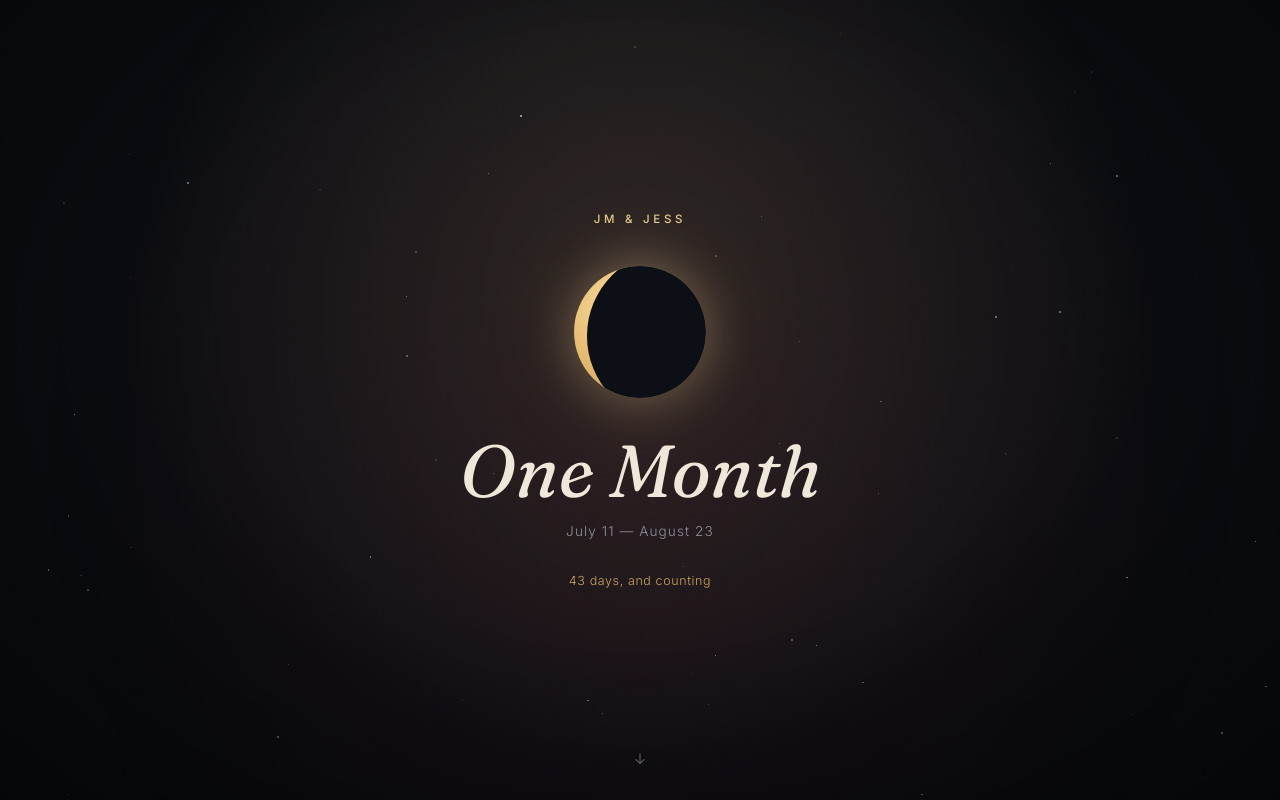
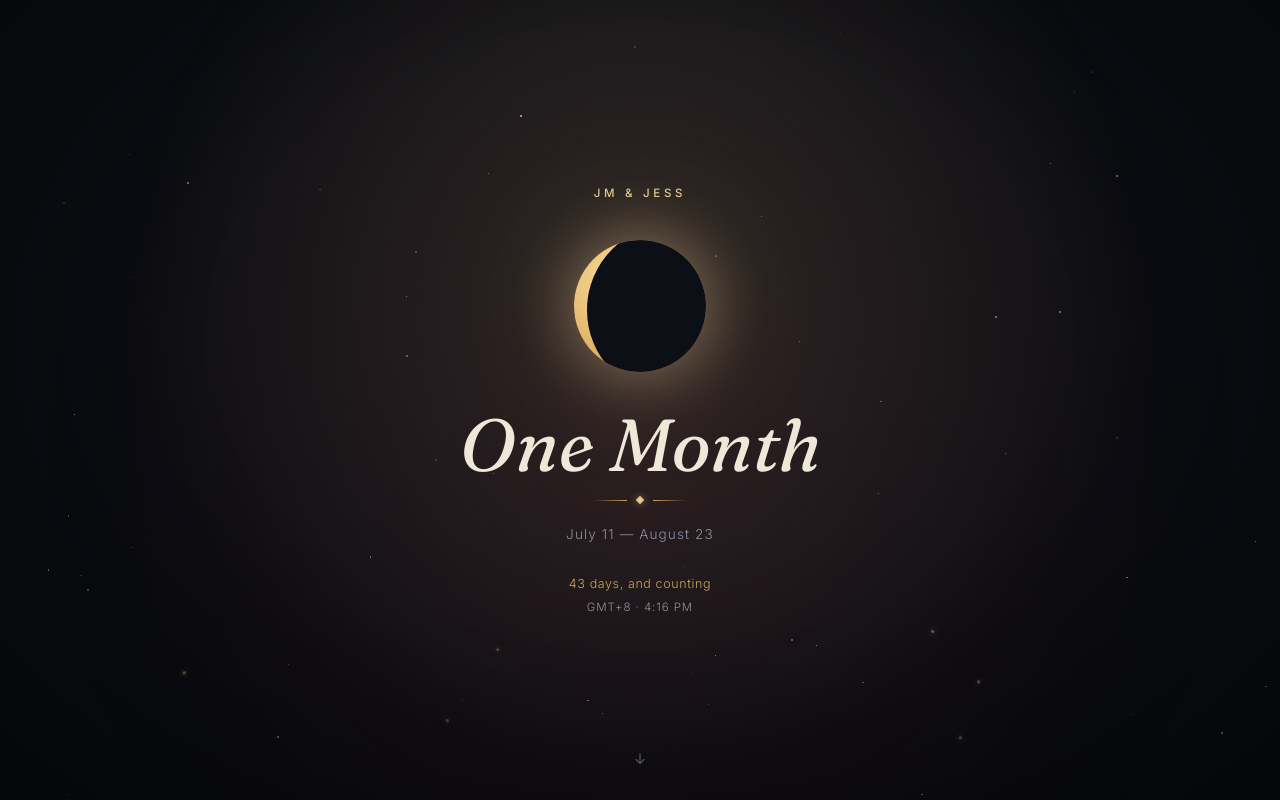
Before and after one commit to zenin1504/monthsary, a plain HTML site: page index.html in a window 1280 px wide. Shown: the top 800 px of the page. Drawn offline with Linux system fonts and the light colour scheme.

Commit message:
Add GMT +8 timer and reimprove design
Change-Id: I35778c09568a459c977e1344f71334c7
Signed-off-by: zenin1504 <me.zenin1504.dev@gmail.com>

```diff
--- a/index.html
+++ b/index.html
@@ -56,6 +56,25 @@
   @keyframes twinkle{
     0%,100%{ opacity:var(--min-o,0.15); }
     50%{ opacity:var(--max-o,0.85); }
+  }
+
+  /* rising embers, echoing the candlelight */
+  .embers{ position:fixed; inset:0; z-index:0; pointer-events:none; overflow:hidden; }
+
+  .ember{
+    position:absolute;
+    bottom:-5%;
+    border-radius:50%;
+    background:var(--gold-300);
+    box-shadow:0 0 6px 1px rgba(228,200,140,0.5);
+    animation:rise var(--dur,14s) linear var(--delay,0s) infinite;
+  }
+
+  @keyframes rise{
+    0%{ transform:translate(0,0); opacity:0; }
+    8%{ opacity:var(--max-o,0.55); }
+    92%{ opacity:var(--max-o,0.55); }
+    100%{ transform:translate(var(--drift,20px), -108vh); opacity:0; }
   }
 
   /* cinematic edge vignette */
@@ -150,8 +169,14 @@
   }
 
   @keyframes moonGlow{
-    0%,100%{ filter:brightness(1); }
-    50%{ filter:brightness(1.12); }
+    0%,100%{
+      filter:brightness(1);
+      box-shadow:0 0 50px rgba(228,200,140,0.30), 0 0 110px rgba(228,200,140,0.12);
+    }
+    50%{
+      filter:brightness(1.12);
+      box-shadow:0 0 65px rgba(228,200,140,0.42), 0 0 135px rgba(228,200,140,0.20);
+    }
   }
 
   .moon.tapped{
@@ -197,6 +222,34 @@
     animation:fadeUp .9s ease 1.2s both;
   }
 
+  .ornament{
+    display:flex;
+    align-items:center;
+    justify-content:center;
+    gap:0.6rem;
+    margin-bottom:1.4rem;
+    opacity:0;
+    animation:fadeUp .9s ease 1.0s both;
+  }
+
+  .ornament .line{
+    width:34px;
+    height:1px;
+    background:linear-gradient(to right, transparent, var(--gold-400));
+  }
+
+  .ornament .line.right{
+    background:linear-gradient(to left, transparent, var(--gold-400));
+  }
+
+  .ornament .diamond{
+    width:6px;
+    height:6px;
+    background:var(--gold-300);
+    transform:rotate(45deg);
+    box-shadow:0 0 8px rgba(228,200,140,0.6);
+  }
+
   .counter{
     font-family:'Inter',sans-serif;
     font-size:0.78rem;
@@ -205,6 +258,16 @@
     margin-top:1.75rem;
     opacity:0;
     animation:fadeUp 1s ease 3.6s both;
+  }
+
+  .phtime{
+    font-family:'Inter',sans-serif;
+    font-size:0.72rem;
+    letter-spacing:0.08em;
+    color:var(--slate-400);
+    margin-top:0.6rem;
+    opacity:0;
+    animation:fadeUp 1s ease 3.9s both;
   }
 
   .scrollcue{
@@ -314,7 +377,8 @@
     *{ animation:none !important; transition:none !important; }
     .moon::after{ left:10%; }
     .moon{ opacity:1; }
-    .hero-content .eyebrow, h1.milestone, .daterange, .counter{ opacity:1; transform:none; }
+    .hero-content .eyebrow, h1.milestone, .daterange, .counter, .phtime, .ornament{ opacity:1; transform:none; }
+    .embers{ display:none; }
     .divider::before, .divider::after{ width:min(28vw,140px); }
     .divider span{ opacity:1; transform:none; }
     .signature, .closing-line{ opacity:1; transform:none; }
@@ -325,6 +389,7 @@
 <body>
 
 <div class="stars" id="stars"></div>
+<div class="embers" id="embers"></div>
 <div class="grain"></div>
 
 <section class="hero">
@@ -333,8 +398,14 @@
     <p class="eyebrow">JM &amp; Jess</p>
     <div class="moon" aria-hidden="true"></div>
     <h1 class="milestone" id="milestone">One Month</h1>
+    <div class="ornament" aria-hidden="true">
+      <span class="line"></span>
+      <span class="diamond"></span>
+      <span class="line right"></span>
+    </div>
     <p class="daterange" id="daterange">July 11 — August 23</p>
     <p class="counter" id="counter"></p>
+    <p class="phtime" id="phtime"></p>
   </div>
   <div class="scrollcue" aria-hidden="true">↓</div>
 </section>
@@ -405,6 +476,30 @@
     if(el){ el.textContent = days + ' days, and counting'; }
   })();
 
+  // live Philippine time (GMT+8, no DST — safe to compute by fixed offset)
+  (function(){
+    var el = document.getElementById('phtime');
+    if(!el) return;
+
+    function update(){
+      var now = new Date();
+      var utcMs = now.getTime() + now.getTimezoneOffset() * 60000;
+      var ph = new Date(utcMs + 8 * 3600000);
+
+      var hours = ph.getHours();
+      var minutes = ph.getMinutes();
+      var ampm = hours >= 12 ? 'PM' : 'AM';
+      var h12 = hours % 12;
+      if(h12 === 0) h12 = 12;
+      var mm = minutes < 10 ? '0' + minutes : String(minutes);
+
+      el.textContent = 'GMT+8 · ' + h12 + ':' + mm + ' ' + ampm;
+    }
+
+    update();
+    setInterval(update, 1000);
+  })();
+
   // scatter a quiet starfield behind everything
   (function(){
     var field = document.getElementById('stars');
@@ -424,6 +519,29 @@
       s.style.setProperty('--min-o', (0.1 + Math.random()*0.15).toFixed(2));
       s.style.setProperty('--max-o', (0.5 + Math.random()*0.4).toFixed(2));
       frag.appendChild(s);
+    }
+    field.appendChild(frag);
+  })();
+
+  // a handful of embers drifting slowly upward, echoing the candlelight
+  (function(){
+    if(reduceMotion) return;
+    var field = document.getElementById('embers');
+    if(!field) return;
+    var count = window.innerWidth < 600 ? 10 : 16;
+    var frag = document.createDocumentFragment();
+    for(var i=0;i<count;i++){
+      var e = document.createElement('div');
+      e.className = 'ember';
+      var size = (Math.random()*2.4 + 1.6).toFixed(2);
+      e.style.width = size + 'px';
+      e.style.height = size + 'px';
+      e.style.left = (Math.random()*100).toFixed(2) + '%';
+      e.style.setProperty('--dur', (10 + Math.random()*10).toFixed(2) + 's');
+      e.style.setProperty('--delay', (Math.random()*14).toFixed(2) + 's');
+      e.style.setProperty('--drift', (Math.random()*40 - 20).toFixed(0) + 'px');
+      e.style.setProperty('--max-o', (0.35 + Math.random()*0.35).toFixed(2));
+      frag.appendChild(e);
     }
     field.appendChild(frag);
   })();
@@ -456,6 +574,7 @@
     if(reduceMotion) return;
     var content = document.querySelector('.hero-content');
     var cue = document.querySelector('.scrollcue');
+    var stars = document.getElementById('stars');
     if(!content) return;
     var ticking = false;
 
@@ -465,6 +584,7 @@
       content.style.opacity = String(Math.max(0, 1 - progress * 1.15));
       content.style.transform = 'translateY(' + (progress * 36) + 'px) scale(' + (1 - progress * 0.04) + ')';
       if(cue){ cue.style.opacity = String(Math.max(0, 0.6 - progress * 3)); }
+      if(stars){ stars.style.transform = 'translateY(' + (window.scrollY * -0.04) + 'px)'; }
       ticking = false;
     }
 
```
